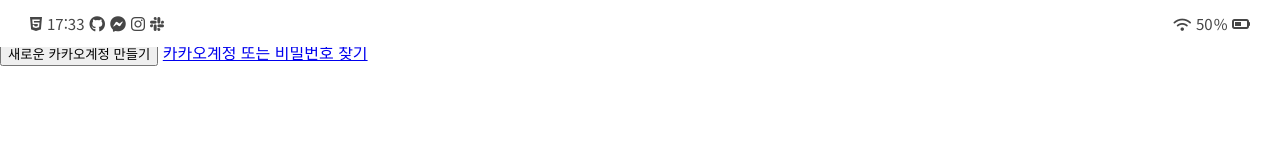
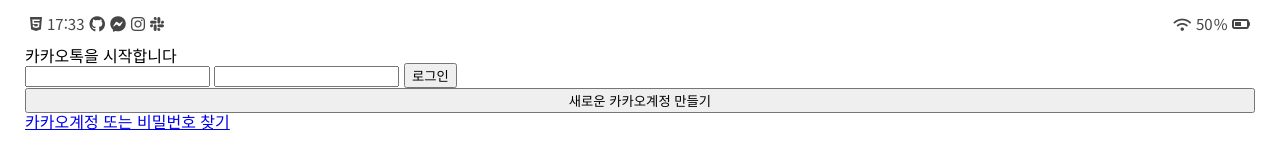
Before and after one commit to ahnteahyeon/kakotalk, a plain HTML site: page index.html in a window 1280 px wide. Drawn offline with Linux system fonts and the light colour scheme.

Commit message:
common.css 코드 추가
main class 디스플레이 조정

```diff
--- a/css/common.css
+++ b/css/common.css
@@ -4,3 +4,10 @@
   font-family: "Noto Sans KR", sans-serif;
   user-select: none;
 }
+
+.main {
+  display: flex;
+  flex-direction: column;
+  margin: 0 25px;
+  padding-top: var(--status-bar-height);
+}
--- a/css/variables.css
+++ b/css/variables.css
@@ -1,4 +1,5 @@
 :root {
   --white: #ffffff;
   --dark-gray: #464646;
+  --status-bar-height: 47px;
 }
```
